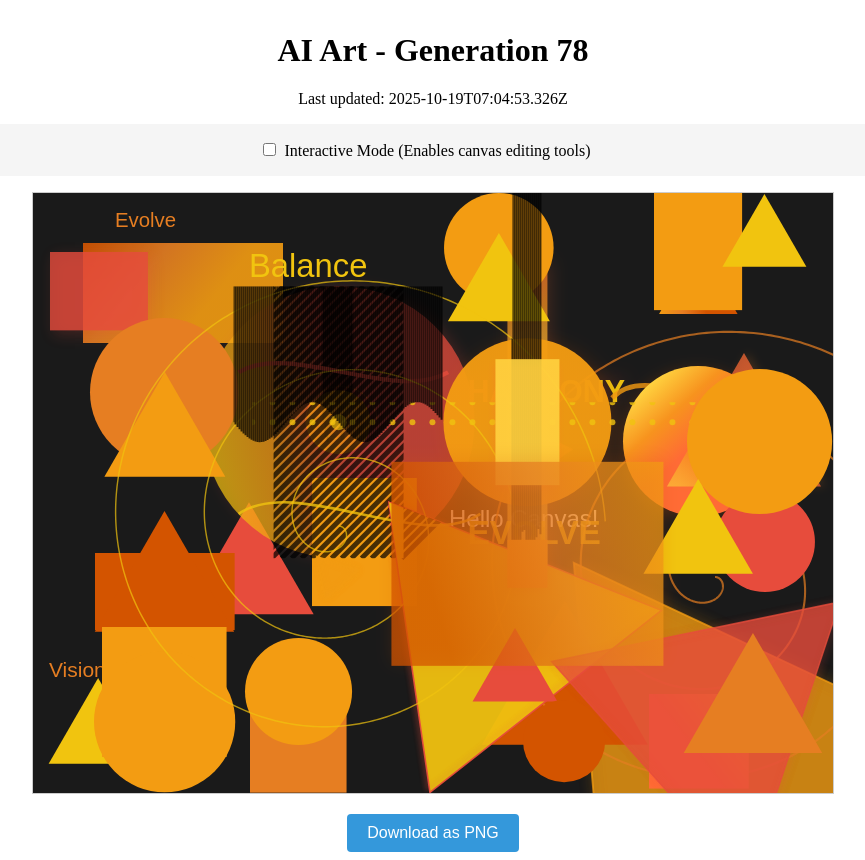
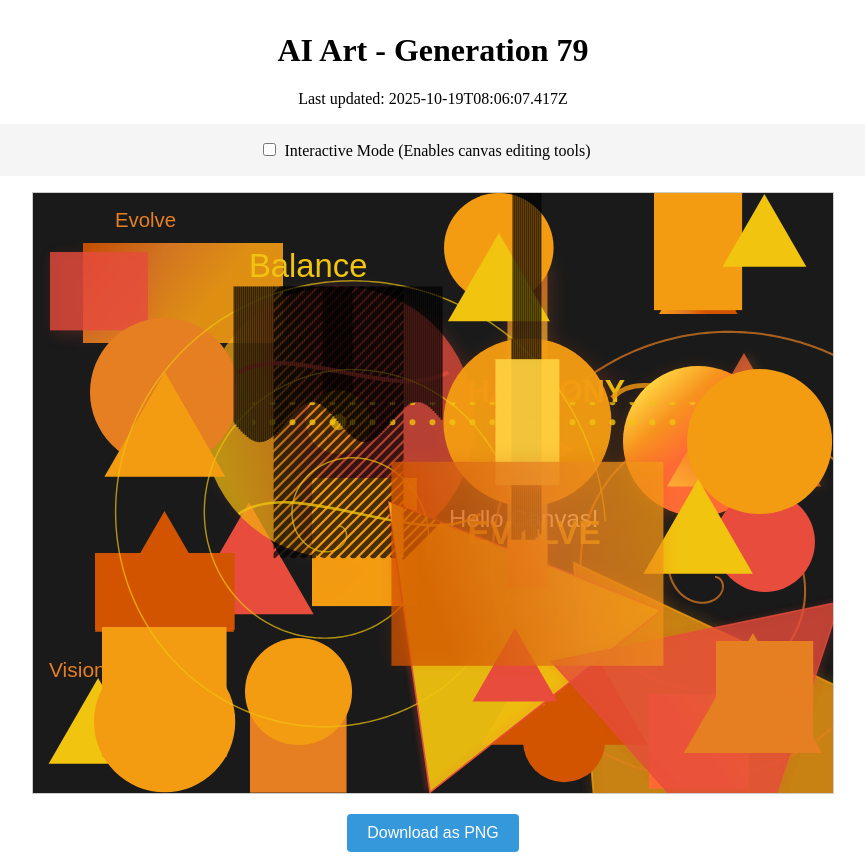
Before and after one commit to mcclowes/ai-art, a React (Vite) app: page / in a window 1280 px wide. Shown: the whole page, without its empty margins (207-1072 px from the left). Built offline with nearby package versions, Linux system fonts and the light colour scheme.

Commit message:
Improve artwork - Generation 79

```diff
--- a/src/artwork-state.ts
+++ b/src/artwork-state.ts
@@ -978,9 +978,18 @@ export const artworkState: ArtworkState = {
       "pattern": "waves",
       "opacity": 0.7412569672995762,
       "id": "pattern_rect_1760857493326"
+    },
+    {
+      "type": "rectangle",
+      "x": 683,
+      "y": 448,
+      "width": 97.2724248453961,
+      "height": 101.78970985401166,
+      "fillStyle": "#e67e22",
+      "id": "element_1760861167417"
     }
   ],
-  "generation": 78,
-  "lastUpdated": "2025-10-19T07:04:53.326Z",
+  "generation": 79,
+  "lastUpdated": "2025-10-19T08:06:07.417Z",
   "cycleStarted": "2025-10-16T02:32:55.705Z"
 };
```
